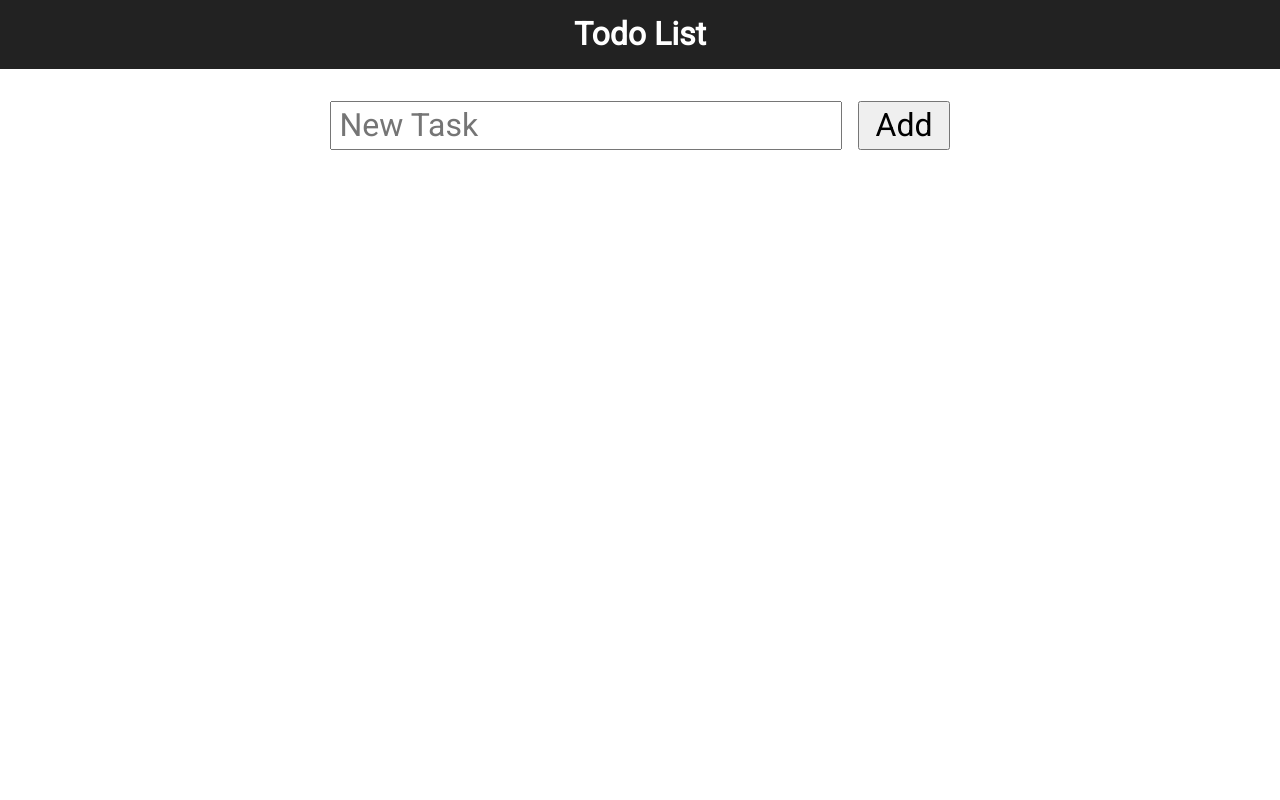
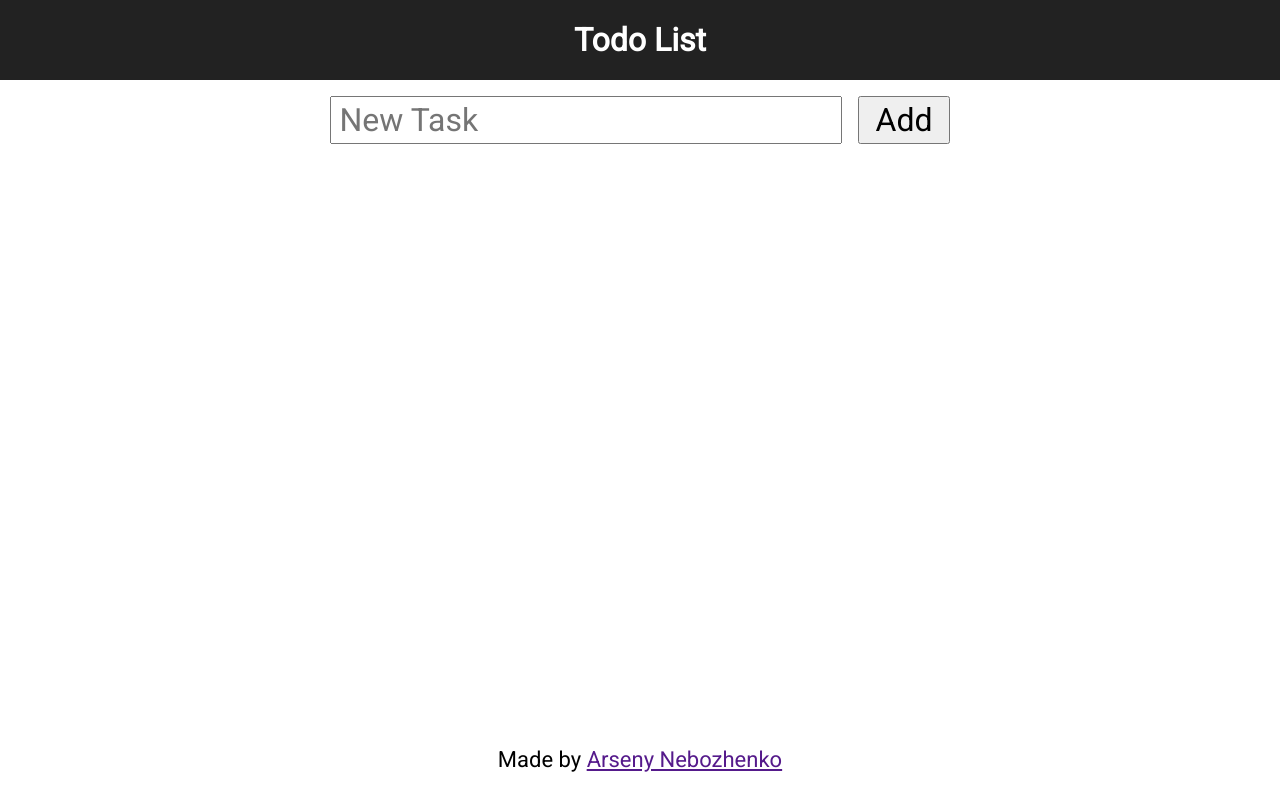
Before and after one commit to yap8/todo-mvc, a website built with webpack: page src/index.html in a window 1280 px wide. Built offline with nearby package versions, Linux system fonts and the light colour scheme.

Commit message:
added footer and improved styles

```diff
--- a/src/index.html
+++ b/src/index.html
@@ -36,5 +36,14 @@
     </div>
   </section>
 
+  <!-- footer -->
+  <footer class="footer">
+    <div class="footer__inner">
+      <div class="footer__made-by">
+        Made by <a href="" class="footer__link">Arseny Nebozhenko</a>
+      </div>
+    </div>
+  </footer>
+
 </body>
 </html>
--- /dev/null
+++ b/src/styles/blocks/_footer.scss
@@ -0,0 +1,13 @@
+.footer {
+  position: absolute;
+  bottom: 0;
+  width: 100%;
+  &__inner {
+    @include container;
+    display: flex;
+    align-items: center;
+    justify-content: center;
+    font-size: 22px;
+    height: 10vh;
+  }
+}
--- a/src/styles/blocks/_header.scss
+++ b/src/styles/blocks/_header.scss
@@ -1,12 +1,11 @@
 .header {
   background-color: #222;
-  margin-bottom: 32px;
   &__inner {
     @include container;
     display: flex;
     justify-content: center;
     align-items: center;
-    padding: 16px;
+    height: 10vh;
   }
   &__title {
     color: #fff;
--- a/src/styles/blocks/_input-form.scss
+++ b/src/styles/blocks/_input-form.scss
@@ -1,4 +1,5 @@
 .input-form {
+  width: 100%;
   display: flex;
   justify-content: center;
   &__textfield {
--- a/src/styles/blocks/_list.scss
+++ b/src/styles/blocks/_list.scss
@@ -1,5 +1,5 @@
 .list {
-  max-height: 60vh;
+  max-height: 70vh;
   overflow-y: auto;
   &__item {
     display: flex;
--- a/src/styles/blocks/_section-input-form.scss
+++ b/src/styles/blocks/_section-input-form.scss
@@ -2,5 +2,8 @@
   margin-bottom: 32px;
   &__inner {
     @include container;
+    height: 10vh;
+    display: flex;
+    align-items: center;
   }
 }
--- a/src/styles/main.scss
+++ b/src/styles/main.scss
@@ -11,3 +11,4 @@
 @import 'blocks/input-form';
 @import 'blocks/section-list';
 @import 'blocks/list';
+@import 'blocks/footer';
```
